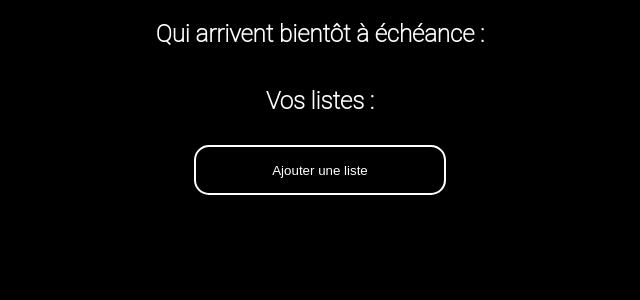
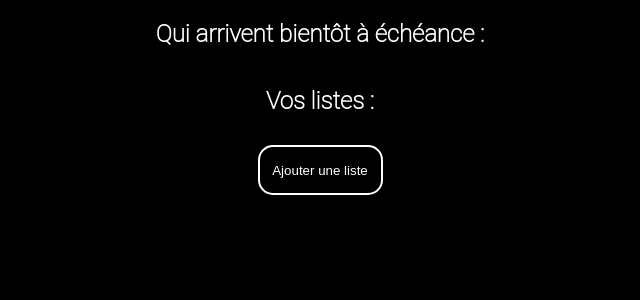
Before and after one commit to ClodianeC/Ravenclaw, a PHP site: page / in a window 1280 px wide. Shown: the part 172-472 px from the top of the page, without its empty margins (320-960 px from the left). Run offline with PHP 8.4, Linux system fonts and the light colour scheme; data that the repository does not hold is empty; some libraries are stand-ins or nearby versions.

Commit message:
finalisation Ben 2

```diff
--- a/css/styles_benjamin.css
+++ b/css/styles_benjamin.css
@@ -156,6 +156,9 @@ ul {
     top: -10px;
     left: -15px;
   }
+  .bouton {
+    width: 125px;
+  }
 }
 
 /*# sourceMappingURL=styles_benjamin.css.map */
--- a/scss/styles_benjamin.scss
+++ b/scss/styles_benjamin.scss
@@ -160,4 +160,7 @@ ul {
         top: -10px;
         left: -15px;
     }
+    .bouton {
+        width: 125px;
+    }
 }
```
Also changed, not shown: 1 other file.
